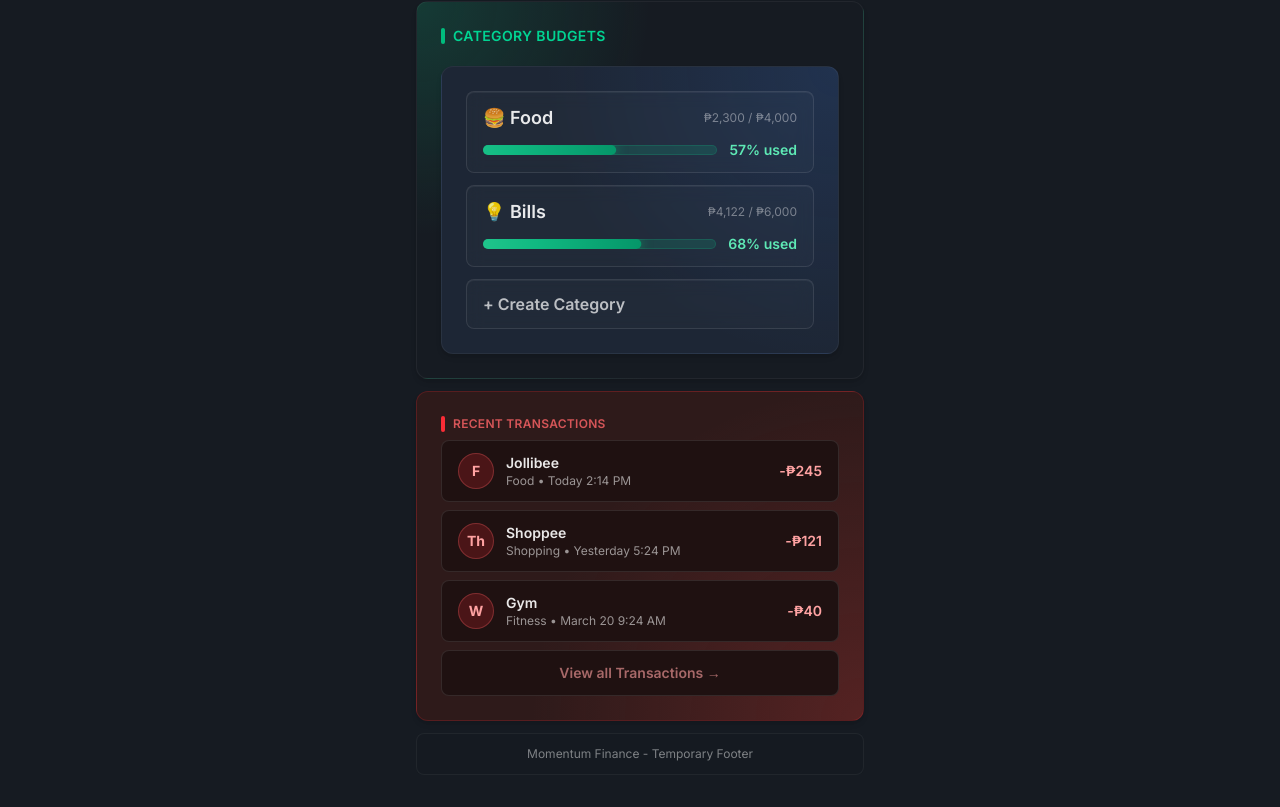
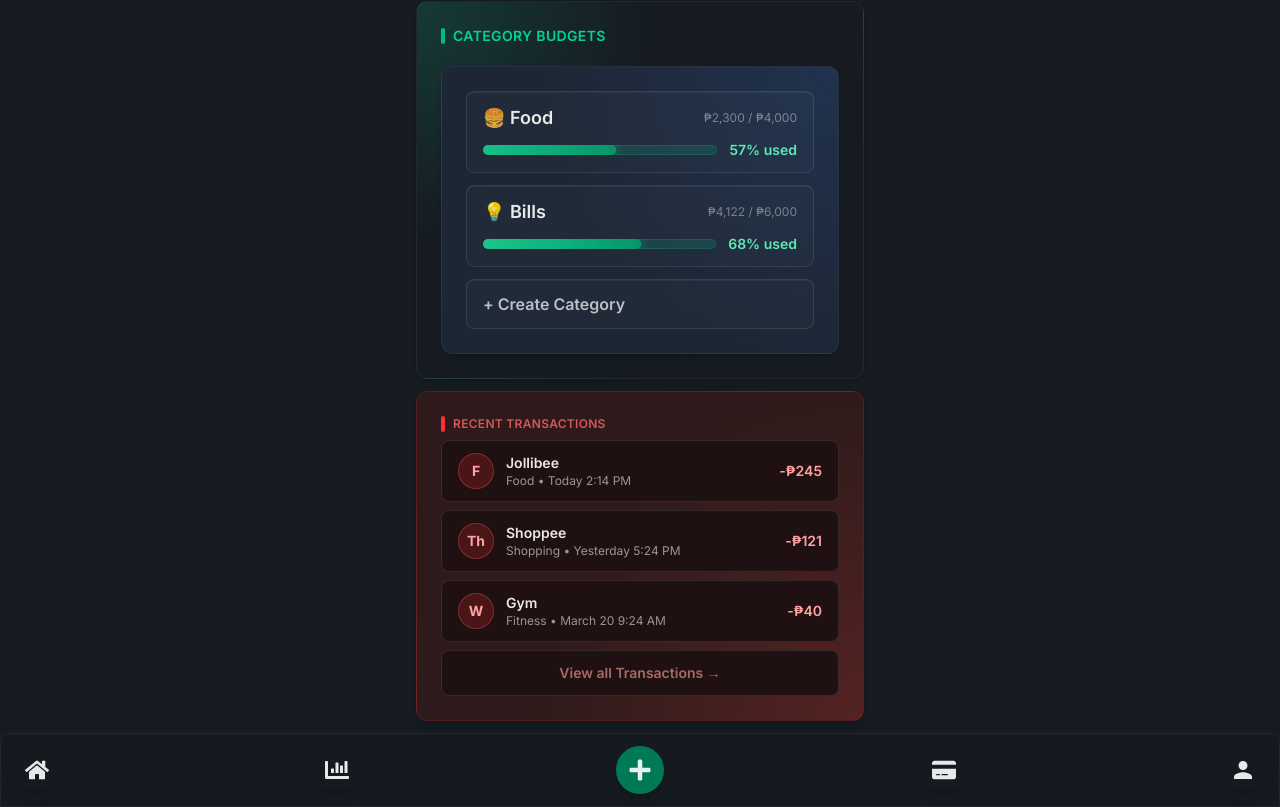
Before and after one commit to Wanji07/Momentum-Finance, a React (Vite) app: page / in a window 1280 px wide. Shown: the part 581-1388 px from the top of the page. Built offline with nearby package versions, Linux system fonts and the light colour scheme.

Commit message:
feat: finalized Footer

```diff
--- a/package.json
+++ b/package.json
@@ -15,6 +15,7 @@
     "@mui/material": "^7.3.9",
     "react": "^19.2.0",
     "react-dom": "^19.2.0",
+    "react-icons": "^5.6.0",
     "react-router-dom": "^7.13.1",
     "recharts": "^3.8.0"
   },
--- a/src/components/Footer.tsx
+++ b/src/components/Footer.tsx
@@ -1,7 +1,21 @@
+import { FaHome } from "react-icons/fa";
+import { FaChartBar } from "react-icons/fa";
+import { FaPlus } from "react-icons/fa";
+import { FaCreditCard } from "react-icons/fa6";
+import { IoMdPerson } from "react-icons/io";
+
 export default function Footer() {
+    const navButtonClass =
+        "shadow-lg grid h-10 w-10 place-items-center rounded-xl text-white/90 transition-all duration-200 hover:-translate-y-0.5 hover:bg-white/10 hover:text-white";
     return (
-        <footer className="w-[88%] max-w-md mx-auto mt-3 mb-6 rounded-lg border border-white/5 bg-[#161B22]/90 px-4 py-3 text-center text-xs text-white/45 backdrop-blur-sm">
-            Momentum Finance - Temporary Footer
+        <footer className="w-full mx-auto mt-3 rounded-t-lg border border-white/5 bg-[#161B22]/90 px-4 py-3 text-center text-xs text-white/45 backdrop-blur-sm">
+            <div id="button-container" className="flex flex-row items-center justify-between gap-2 text-2xl">
+                <button type="button" className={navButtonClass}><FaHome /></button>
+                <button type="button" className={navButtonClass}><FaChartBar /></button>
+                <button type="button" className="shadow-lg bg-emerald-700 grid h-12 w-12 place-items-center rounded-full text-white/90 transition-all duration-200 hover:-translate-y-0.5 hover:bg-white/10 hover:text-white"><FaPlus /></button>
+                <button type="button" className={navButtonClass}><FaCreditCard /></button>
+                <button type="button" className={navButtonClass}><IoMdPerson /></button>
+            </div>
         </footer>
     )
 }
```
Also changed, not shown: 1 other file (tests, documents, lock files or other folders).
